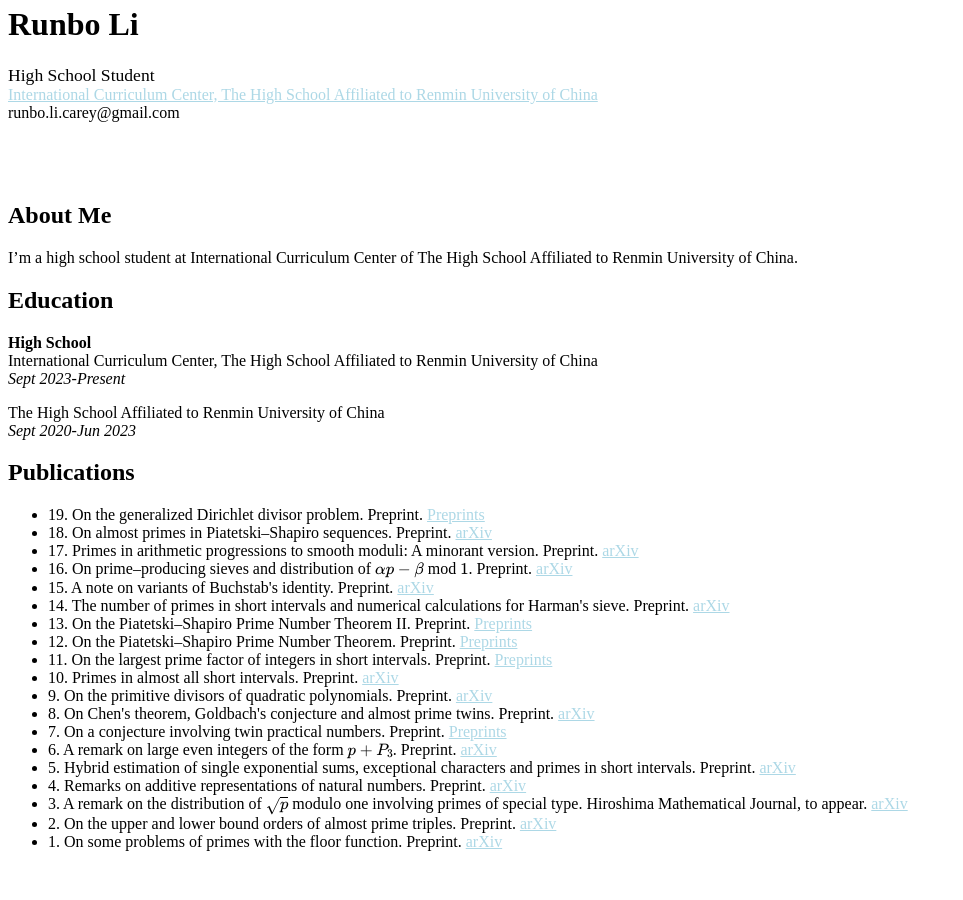
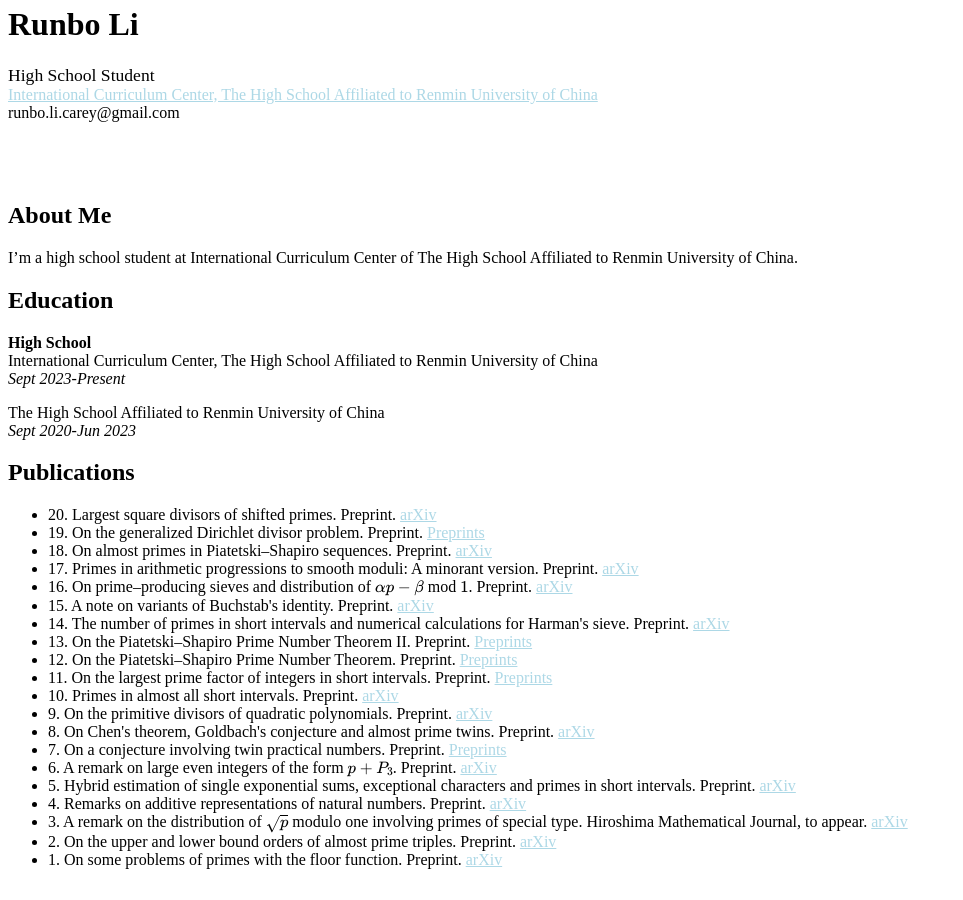
Before and after one commit to CareyRunboLi/CareyRunboLi.github.io, a Jekyll site: the page built from index.md, in a window 1280 px wide and 900 px high, scrolled down 1307 px. Shown: the whole window, without its empty margins (0-963 px from the left). Built offline with Jekyll 4.4.1, drawn with Linux system fonts in a browser that asks for light colours; some web fonts are replaced; formulas are drawn with MathJax 3; a style sheet for code colours, icons or effects is not loaded; our own code applies the rules of GitHub Pages for plain Markdown files.

Commit message:
Update preprints.md

```diff
--- a/_includes/preprints.md
+++ b/_includes/preprints.md
@@ -7,23 +7,24 @@
 ## Publications
 
 <ul style="margin:0 0 5px;">
+  <li>20. Largest square divisors of shifted primes. Preprint. <a href="https://arxiv.org/abs/2505.23779v1"><span>arXiv</span></a></li>
   <li>19. On the generalized Dirichlet divisor problem. Preprint. <a href="https://www.preprints.org/manuscript/202505.1432/v1"><span>Preprints</span></a></li>
   <li>18. On almost primes in Piatetski–Shapiro sequences. Preprint. <a href="https://arxiv.org/abs/2505.09634"><span>arXiv</span></a></li>
-  <li>17. Primes in arithmetic progressions to smooth moduli: A minorant version. Preprint. <a href="https://arxiv.org/abs/2505.09629"><span>arXiv</span></a></li>
-  <li>16. On prime–producing sieves and distribution of $\alpha p - \beta$ mod $1$. Preprint. <a href="https://arxiv.org/abs/2504.13195"><span>arXiv</span></a></li>
-  <li>15. A note on variants of Buchstab's identity. Preprint. <a href="https://arxiv.org/abs/2504.07974"><span>arXiv</span></a></li>
-  <li>14. The number of primes in short intervals and numerical calculations for Harman's sieve. Preprint. <a href="https://arxiv.org/abs/2308.04458"><span>arXiv</span></a></li>
+  <li>17. Primes in arithmetic progressions to smooth moduli: A minorant version. Preprint. <a href="https://arxiv.org/abs/2505.09629v1"><span>arXiv</span></a></li>
+  <li>16. On prime–producing sieves and distribution of $\alpha p - \beta$ mod $1$. Preprint. <a href="https://arxiv.org/abs/2504.13195v1"><span>arXiv</span></a></li>
+  <li>15. A note on variants of Buchstab's identity. Preprint. <a href="https://arxiv.org/abs/2504.07974v1"><span>arXiv</span></a></li>
+  <li>14. The number of primes in short intervals and numerical calculations for Harman's sieve. Preprint. <a href="https://arxiv.org/abs/2308.04458v6"><span>arXiv</span></a></li>
   <li>13. On the Piatetski–Shapiro Prime Number Theorem II. Preprint. <a href="https://www.preprints.org/manuscript/202504.1165/v1"><span>Preprints</span></a></li>
   <li>12. On the Piatetski–Shapiro Prime Number Theorem. Preprint. <a href="https://www.preprints.org/manuscript/202504.1190/v1"><span>Preprints</span></a></li>
   <li>11. On the largest prime factor of integers in short intervals. Preprint. <a href="https://www.preprints.org/manuscript/202504.1212/v1"><span>Preprints</span></a></li>
-  <li>10. Primes in almost all short intervals. Preprint. <a href="https://arxiv.org/abs/2407.05651"><span>arXiv</span></a></li>
-  <li>9. On the primitive divisors of quadratic polynomials. Preprint. <a href="https://arxiv.org/abs/2406.07575"><span>arXiv</span></a></li>
-  <li>8. On Chen's theorem, Goldbach's conjecture and almost prime twins. Preprint. <a href="https://arxiv.org/abs/2405.05727"><span>arXiv</span></a></li>
+  <li>10. Primes in almost all short intervals. Preprint. <a href="https://arxiv.org/abs/2407.05651v5"><span>arXiv</span></a></li>
+  <li>9. On the primitive divisors of quadratic polynomials. Preprint. <a href="https://arxiv.org/abs/2406.07575v1"><span>arXiv</span></a></li>
+  <li>8. On Chen's theorem, Goldbach's conjecture and almost prime twins. Preprint. <a href="https://arxiv.org/abs/2405.05727v3"><span>arXiv</span></a></li>
   <li>7. On a conjecture involving twin practical numbers. Preprint. <a href="https://www.preprints.org/manuscript/202504.1211/v1"><span>Preprints</span></a></li>
-  <li>6. A remark on large even integers of the form $p + P_3$. Preprint. <a href="https://arxiv.org/abs/2403.09691"><span>arXiv</span></a></li>
-  <li>5. Hybrid estimation of single exponential sums, exceptional characters and primes in short intervals. Preprint. <a href="https://arxiv.org/abs/2401.11139"><span>arXiv</span></a></li>
-  <li>4. Remarks on additive representations of natural numbers. Preprint. <a href="https://arxiv.org/abs/2309.03218"><span>arXiv</span></a></li>
-  <li>3. A remark on the distribution of $\sqrt{p}$ modulo one involving primes of special type. Hiroshima Mathematical Journal, to appear. <a href="https://arxiv.org/abs/2401.01351"><span>arXiv</span></a></li>
-  <li>2. On the upper and lower bound orders of almost prime triples. Preprint. <a href="https://arxiv.org/abs/2401.01348"><span>arXiv</span></a></li>
-  <li>1. On some problems of primes with the floor function. Preprint. <a href="https://arxiv.org/abs/2308.16301"><span>arXiv</span></a></li>
+  <li>6. A remark on large even integers of the form $p + P_3$. Preprint. <a href="https://arxiv.org/abs/2403.09691v1"><span>arXiv</span></a></li>
+  <li>5. Hybrid estimation of single exponential sums, exceptional characters and primes in short intervals. Preprint. <a href="https://arxiv.org/abs/2401.11139v3"><span>arXiv</span></a></li>
+  <li>4. Remarks on additive representations of natural numbers. Preprint. <a href="https://arxiv.org/abs/2309.03218v6"><span>arXiv</span></a></li>
+  <li>3. A remark on the distribution of $\sqrt{p}$ modulo one involving primes of special type. Hiroshima Mathematical Journal, to appear. <a href="https://arxiv.org/abs/2401.01351v1"><span>arXiv</span></a></li>
+  <li>2. On the upper and lower bound orders of almost prime triples. Preprint. <a href="https://arxiv.org/abs/2401.01348v1"><span>arXiv</span></a></li>
+  <li>1. On some problems of primes with the floor function. Preprint. <a href="https://arxiv.org/abs/2308.16301v1"><span>arXiv</span></a></li>
 </ul>
```
